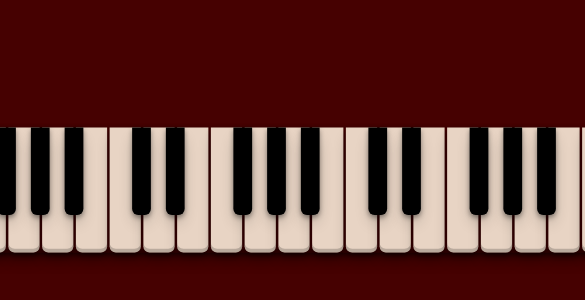
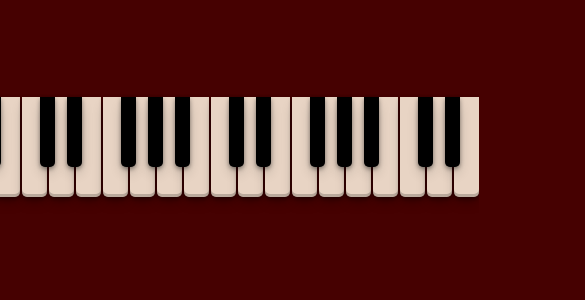
Before and after one commit to jmgcito/virtual-keyboard-vanilla, a website built with webpack: page dist/index.html in a window 390 px wide. Shown: the part 198-498 px from the top of the page, 585 px wide, since content can reach past the window. Built offline with nearby package versions, Linux system fonts and the light colour scheme.

Commit message:
Updated Css: manually changes widths and heights of keys instead of transform; consistent centering of keyboard on pages of different sizes

```diff
--- a/src/index.js
+++ b/src/index.js
@@ -111,6 +111,8 @@ console.log(notesKeys);
 const outSynth = new Tone.Synth().toDestination();
 
 // adding html elements in vanilla javascript
+const pianoChasis = document.createElement("div");
+pianoChasis.classList.add("piano-chasis");
 const piano = document.createElement("div");
 piano.classList.add("piano");
 
@@ -145,7 +147,8 @@ for (let n of notesKeys) {
 }
 
 piano.appendChild(pianoBoard);
-document.body.appendChild(piano);
+pianoChasis.appendChild(piano);
+document.body.appendChild(pianoChasis);
 
 //creates a js obj using first array as keys and second array as values
 function arrArrToKeyValue(arr1, arr2) {
--- a/src/piano.css
+++ b/src/piano.css
@@ -12,11 +12,15 @@ button {
   display: none;
 }
 
+.piano-chasis {
+  display: flex;
+  flex-direction: column;
+  align-items: center;
+}
+
 .piano {
   position: absolute;
-  top: 40%;
-  left: 38%;
-  transform: scale(200%);
+  top: 35%;
 }
 
 .piano-board {
@@ -27,32 +31,30 @@ button {
   flex-direction: row;
   justify-content: center;
   background: rgb(70, 1, 1);
-  box-shadow: rgba(0, 0, 0, 0.4) 0px 2px 4px,
-    rgba(0, 0, 0, 0.3) 0px 7px 13px -3px, rgba(0, 0, 0, 0.2) 0px -3px 0px inset;
 }
 
 .white-key {
-  width: 25px;
-  height: 100px;
+  width: 50px;
+  height: 200px;
   border-radius: 0 0 5px 5px;
   background: rgb(232, 212, 196);
   box-shadow: rgba(0, 0, 0, 0.4) 0px 2px 4px,
     rgba(0, 0, 0, 0.3) 0px 7px 13px -3px, rgba(0, 0, 0, 0.2) 0px -3px 0px inset;
-  margin-left: 2px;
+  margin-left: 4px;
   opacity: 1;
 }
 
 .black-key {
-  width: 15px;
-  height: 70px;
+  width: 30px;
+  height: 140px;
   border-radius: 0 0 5px 5px;
   background: black;
   box-shadow: rgba(0, 0, 0, 0.4) 0px 2px 4px,
     rgba(0, 0, 0, 0.3) 0px 7px 13px -3px, rgba(0, 0, 0, 0.2) 0px -3px 0px inset;
-  margin-left: -7px;
-  margin-right: -8px;
   opacity: 1;
   z-index: 1;
+  margin-left: -13px;
+  margin-right: -17px;
 }
 
 .C:focus {
@@ -93,25 +95,33 @@ button {
 }
 
 @media (max-width: 1500px) {
-  .piano {
-    transform: scale(150%);
-    top: 40%;
-    left: 25%;
-  }
   .piano-key {
     margin-left: 4px;
   }
+  .white-key {
+    width: 38px;
+    height: 150px;
+  }
 
   .black-key {
+    width: 23px;
+    height: 105px;
+    margin-left: -10px;
+    margin-right: -13px;
+  }
+}
+
+@media (max-width: 800px) {
+  .white-key {
+    width: 25px;
+    height: 100px;
+    margin-left: 2px;
+  }
+
+  .black-key {
+    width: 15px;
+    height: 70px;
     margin-left: -7px;
     margin-right: -8px;
   }
 }
-
-@media (max-width: 800px) {
-  .piano {
-    transform: scale(125%);
-    top: 40%;
-    left: 11%;
-  }
-}
```
Also changed, not shown: 1 other file.
